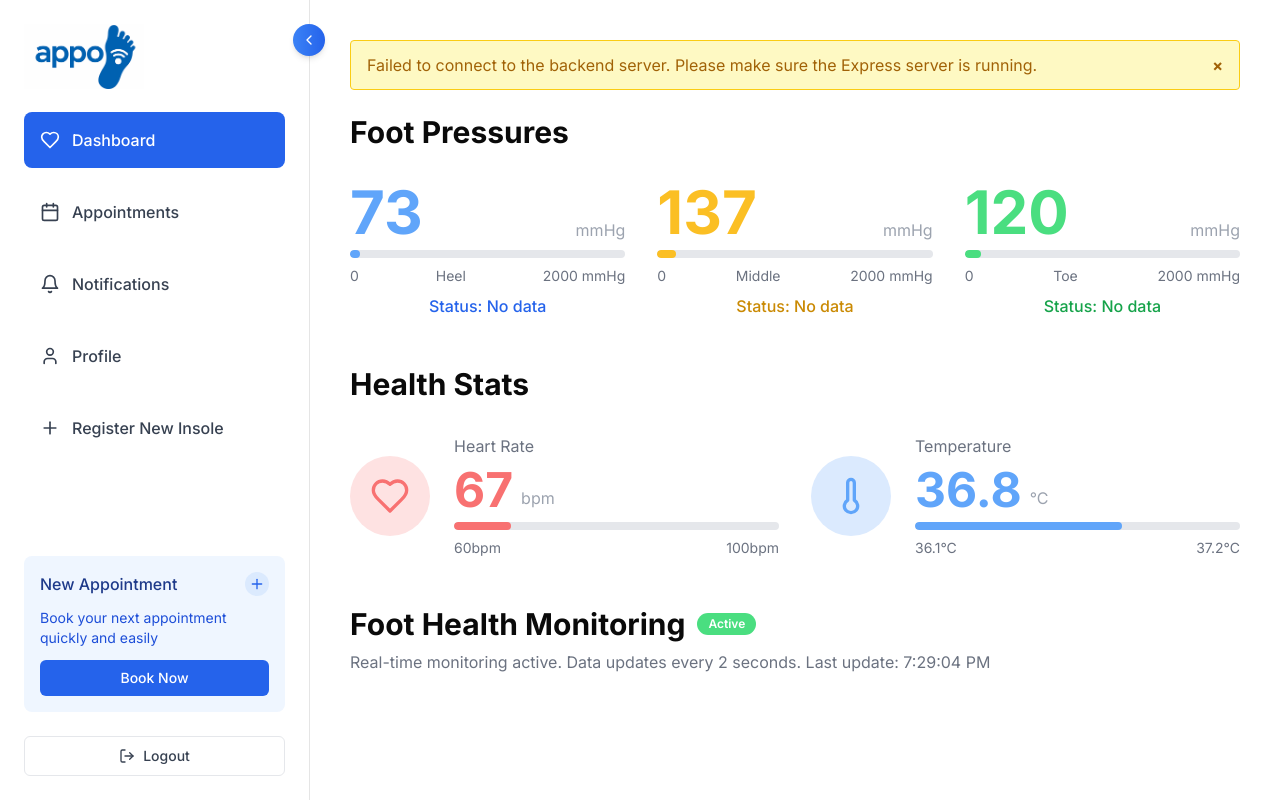
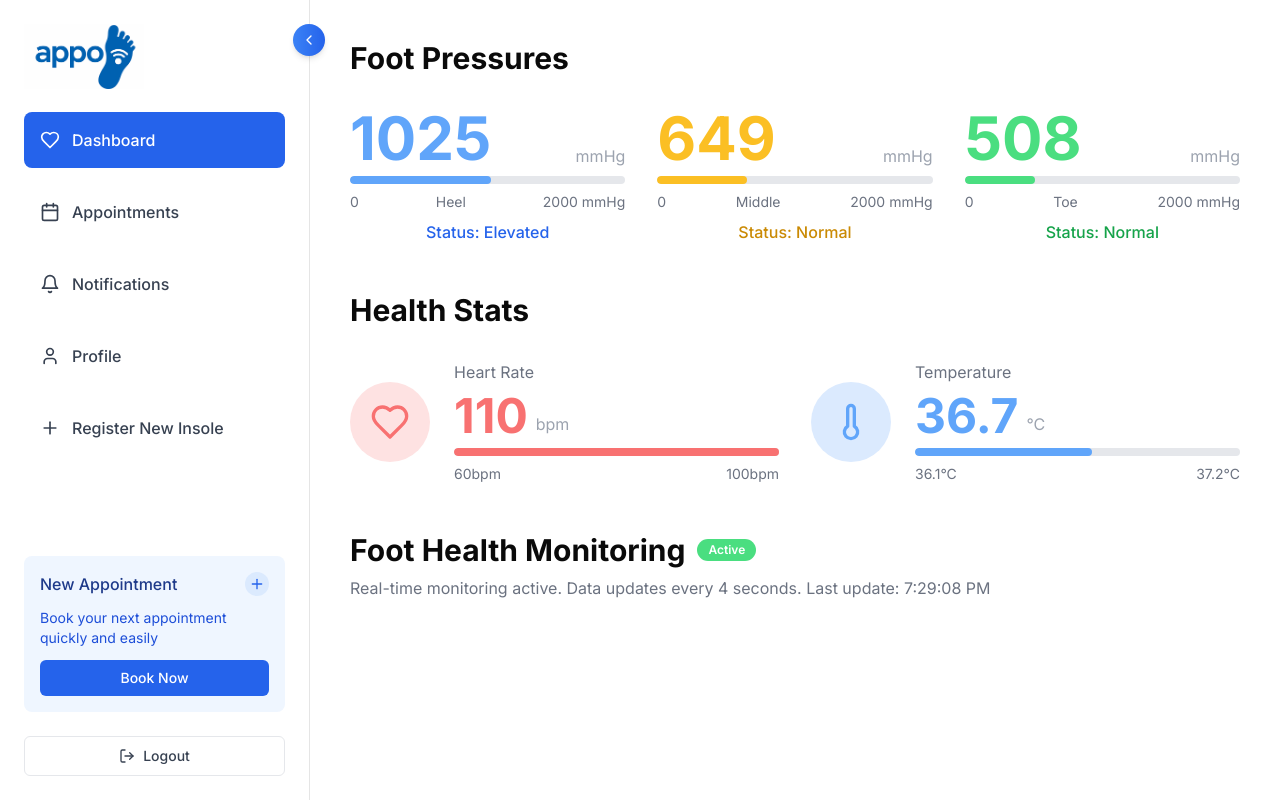
Before and after one commit to muhirwacoder1/Godhelp, a Next.js app: page / in a window 1280 px wide. Built offline with nearby package versions, Linux system fonts and the light colour scheme; no server answers.

Commit message:
Your message describing the changes

```diff
--- a/components/real-time-monitor.tsx
+++ b/components/real-time-monitor.tsx
@@ -20,8 +20,8 @@ interface HealthData {
   toeStatus?: string
 }
 
-// Backend API URL - change this to your Express server URL
-const API_BASE_URL = "http://localhost:5000"
+// Since we're running a front-end demo without a live backend, we'll generate
+// synthetic – but realistic – data in the browser.
 
 export function RealTimeMonitor() {
   const [isActive, setIsActive] = useState(true)
@@ -39,38 +39,61 @@ export function RealTimeMonitor() {
   const [isLoading, setIsLoading] = useState(false)
   const [error, setError] = useState<string | null>(null)
 
-  const fetchLatestData = async () => {
+  // Produce a new set of demo vitals that look believable for a person who is
+  // lightly walking. Values are jittered a little from the previous sample so
+  // they feel alive.
+  const generateFakeData = () => {
     if (!isActive) return
 
     setIsLoading(true)
     setError(null)
 
-    try {
-      // Fetch from our Express backend
-      const response = await fetch(`${API_BASE_URL}/api/health-data`)
+    setData(prev => {
+      const rand = (min: number, max: number) => Math.random() * (max - min) + min
 
-      if (!response.ok) {
-        throw new Error(`API error: ${response.status}`)
+      // Heart rate: 85-110 bpm for walking
+      const heartRate = Math.round(rand(85, 110))
+
+      // Body temp: 36.5-37.1 °C with slight variation
+      const temperature = +(rand(36.5, 37.1).toFixed(1))
+
+      // Foot pressure (mmHg). Heel usually > mid > toe when walking.
+      const heel = Math.round(rand(900, 1200))
+      const middle = Math.round(rand(600, 900))
+      const toe = Math.round(rand(400, 700))
+
+      // Simple status logic – you can tweak thresholds later
+      const statusFor = (p: number) => {
+        if (p < 500) return "Low"
+        if (p < 1000) return "Normal"
+        if (p < 1500) return "Elevated"
+        return "High"
       }
 
-      const newData = await response.json()
-      setData(newData)
-    } catch (err) {
-      console.error("Failed to fetch data:", err)
-      setError("Failed to connect to the backend server. Please make sure the Express server is running.")
-    } finally {
-      setIsLoading(false)
-    }
+      return {
+        heel,
+        middle,
+        toe,
+        heartRate,
+        temperature,
+        timestamp: new Date().toISOString(),
+        heelStatus: statusFor(heel),
+        middleStatus: statusFor(middle),
+        toeStatus: statusFor(toe)
+      }
+    })
+
+    setIsLoading(false)
   }
 
   useEffect(() => {
-    // Fetch data immediately on mount
-    fetchLatestData()
+    // Generate data immediately on mount
+    generateFakeData()
 
     // Set up interval for real-time updates
     const interval = setInterval(() => {
-      fetchLatestData()
-    }, 2000)
+      generateFakeData()
+    }, 4000)
 
     // Clean up interval on unmount
     return () => clearInterval(interval)
@@ -176,7 +199,7 @@ export function RealTimeMonitor() {
         </div>
         <p className="text-gray-500">
           {isActive
-            ? `Real-time monitoring active. Data updates every 2 seconds. Last update: ${new Date(data.timestamp).toLocaleTimeString()}`
+            ? `Real-time monitoring active. Data updates every 4 seconds. Last update: ${new Date(data.timestamp).toLocaleTimeString()}`
             : "Monitoring is paused. Click 'Inactive' to resume."}
         </p>
       </section>
```
